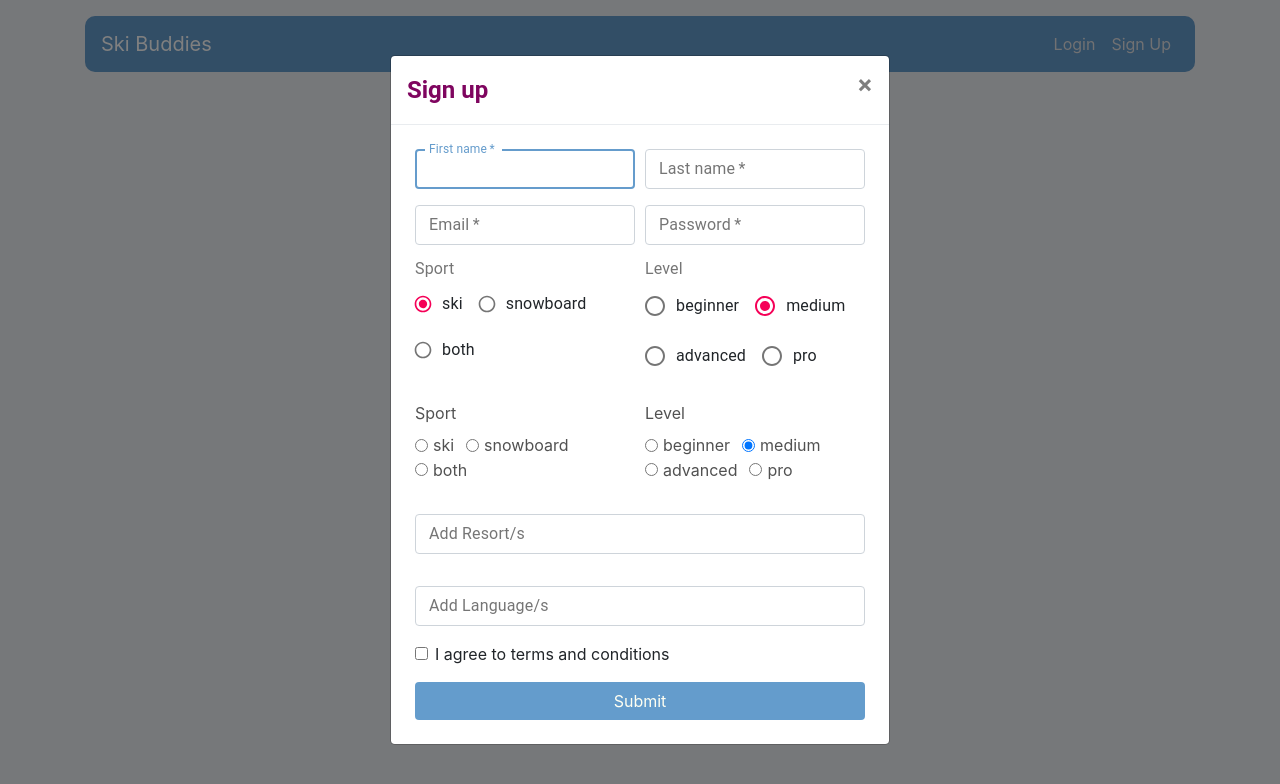
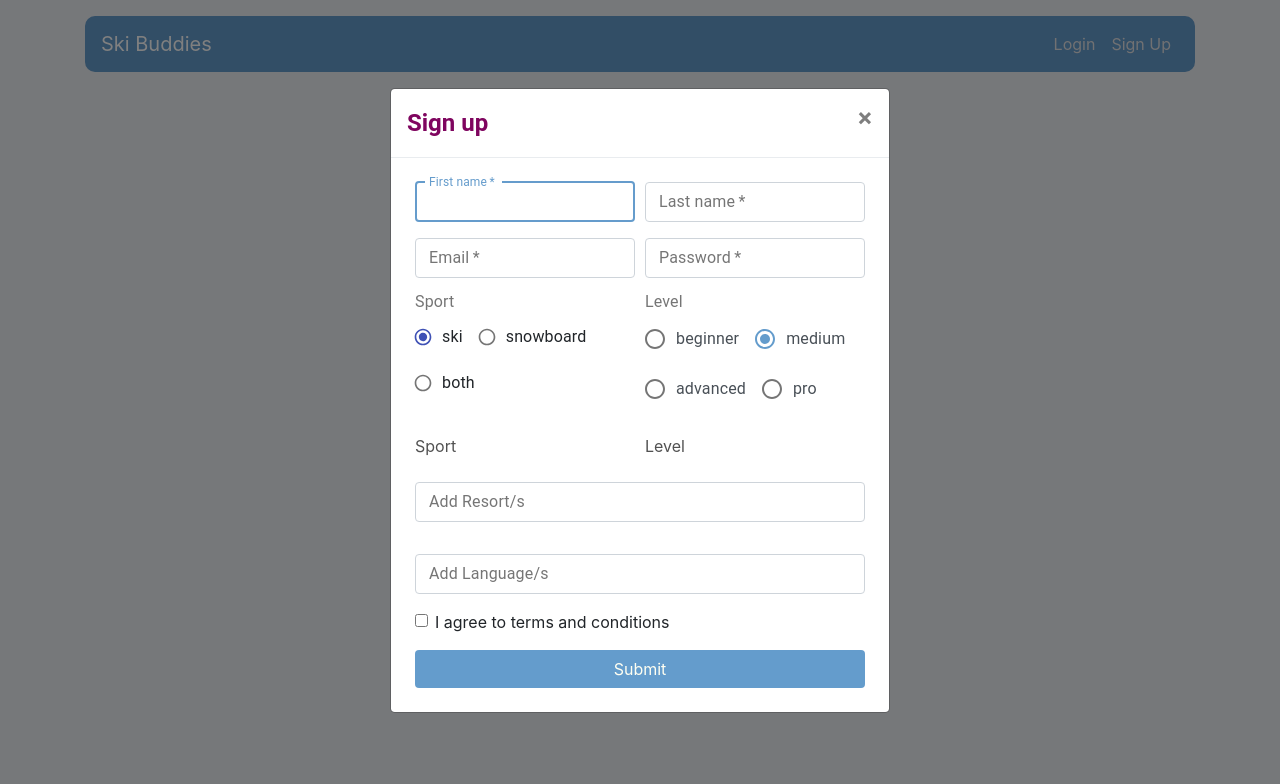
Before and after one commit to stefi23/ski-with-me, a React (Create React App) app in the folder client/: page /register in a window 1280 px wide. Shown: the top 784 px of the page. Built offline with nearby package versions, Linux system fonts and the light colour scheme; no server answers.

Commit message:
added hover color

```diff
--- a/client/src/components/Register/index.js
+++ b/client/src/components/Register/index.js
@@ -35,38 +35,16 @@ const useStylesRadio = makeStyles({
     '&:hover': {
       backgroundColor: 'transparent',
     },
-  },
-  icon: {
-    borderRadius: '50%',
-    width: 16,
-    height: 16,
-    boxShadow: 'inset 0 0 0 1px rgba(16,22,26,.2), inset 0 -1px 0 rgba(16,22,26,.1)',
-    backgroundColor: '#f5f8fa',
-    backgroundImage: 'linear-gradient(180deg,hsla(0,0%,100%,.8),hsla(0,0%,100%,0))',
-    '$root.Mui-focusVisible &': {
-      outline: '2px auto rgba(19,124,189,.6)',
-      outlineOffset: 2,
+    '& .MuiTypography-root': {
+      color: '#495057',
     },
-    'input:hover ~ &': {
-      backgroundColor: '#ebf1f5',
+    '& .MuiRadio-colorSecondary.Mui-checked' : {
+      color: '#649ccc'
     },
-    'input:disabled ~ &': {
-      boxShadow: 'none',
-      background: 'rgba(206,217,224,.5)',
-    },
-  },
-  checkedIcon: {
-    backgroundColor: '#137cbd',
-    backgroundImage: 'linear-gradient(180deg,hsla(0,0%,100%,.1),hsla(0,0%,100%,0))',
-    '&:before': {
-      display: 'block',
-      width: 16,
-      height: 16,
-      backgroundImage: 'radial-gradient(#fff,#fff 28%,transparent 32%)',
-      content: '""',
-    },
-    'input:hover ~ &': {
-      backgroundColor: '#106ba3',
+
+    // 'MuiButtonBase-root MuiIconButton-root PrivateSwitchBase-root-10 MuiRadio-root MuiRadio-colorSecondary MuiIconButton-colorSecondary'
+    '&.MuiIconButton-root:hover' : {
+    backgroundColor: 'rgba(100,156,204, 0.06)',
     },
   },
 });
@@ -370,21 +348,21 @@ function Register({ intialSkierList, updateLoggedIn, getName, getUserId }) {
             {/* radio material */}
             <div className="form-row">
               <div className="form-group col-md-6">
-                <FormLabel component="legend">Sport</FormLabel>
+                <FormLabel component="legend" >Sport</FormLabel>
                 <RadioGroup aria-label="sport" name="sport" value={sport} onChange={handleSportChange} row>
-                  <FormControlLabel value="ski" control={<Radio size="small"/>} label="ski" />
-                  <FormControlLabel value="snowboard" control={<Radio size="small"/>} label="snowboard" />
-                  <FormControlLabel value="both" control={<Radio size="small" />} label="both" />
+                  <FormControlLabel value="ski" control={<Radio size="small" color="primary" />} color="primary" label="ski" />
+                  <FormControlLabel value="snowboard" control={<Radio size="small" color="primary"/>} label="snowboard" />
+                  <FormControlLabel value="both" control={<Radio size="small" color="primary" />} label="both" />
               </RadioGroup>
               </div>
 
             <div className="form-group col-md-6">
-                <FormLabel component="legend">Level</FormLabel>
-                <RadioGroup aria-label="gender" name="gender1" value={level} onChange={handleLevelChange} row>
-                  <FormControlLabel value="beginner" control={<Radio />} label="beginner" />
-                  <FormControlLabel value="medium" control={<Radio />} label="medium" />
-                  <FormControlLabel value="advanced" control={<Radio />} label="advanced" />
-                  <FormControlLabel value="pro"  control={<Radio />} label="pro" />
+                <FormLabel  component="legend">Level</FormLabel>
+                <RadioGroup  className={classesRadio.root} aria-label="level" name="level" value={level} onChange={handleLevelChange} row>
+                  <FormControlLabel value="beginner"  control={<Radio className={classesRadio.root} />} label="beginner" />
+                  <FormControlLabel value="medium" control={<Radio className={classesRadio.root} />} label="medium" />
+                  <FormControlLabel value="advanced" control={<Radio className={classesRadio.root} />} label="advanced" />
+                  <FormControlLabel  value="pro" control={<Radio className={classesRadio.root}/>} label="pro" />
               </RadioGroup>
               </div>
             </div>
@@ -398,7 +376,7 @@ function Register({ intialSkierList, updateLoggedIn, getName, getUserId }) {
                 <label className="text-gray">Level</label>
               </div>
             </div>
-            <div className="form-row">
+            {/* <div className="form-row">
               <div className="form-group col-md-6">
                 <div className="form-check form-check-inline">
 
@@ -470,7 +448,7 @@ function Register({ intialSkierList, updateLoggedIn, getName, getUserId }) {
                     id="level-pro" />
                 </div>
               </div>
-            </div>
+            </div> */}
             <div className="form-row">
               <div className="form-group col-md-12 mt-3">
                 {/* <div className={classes.root}> */}
```
